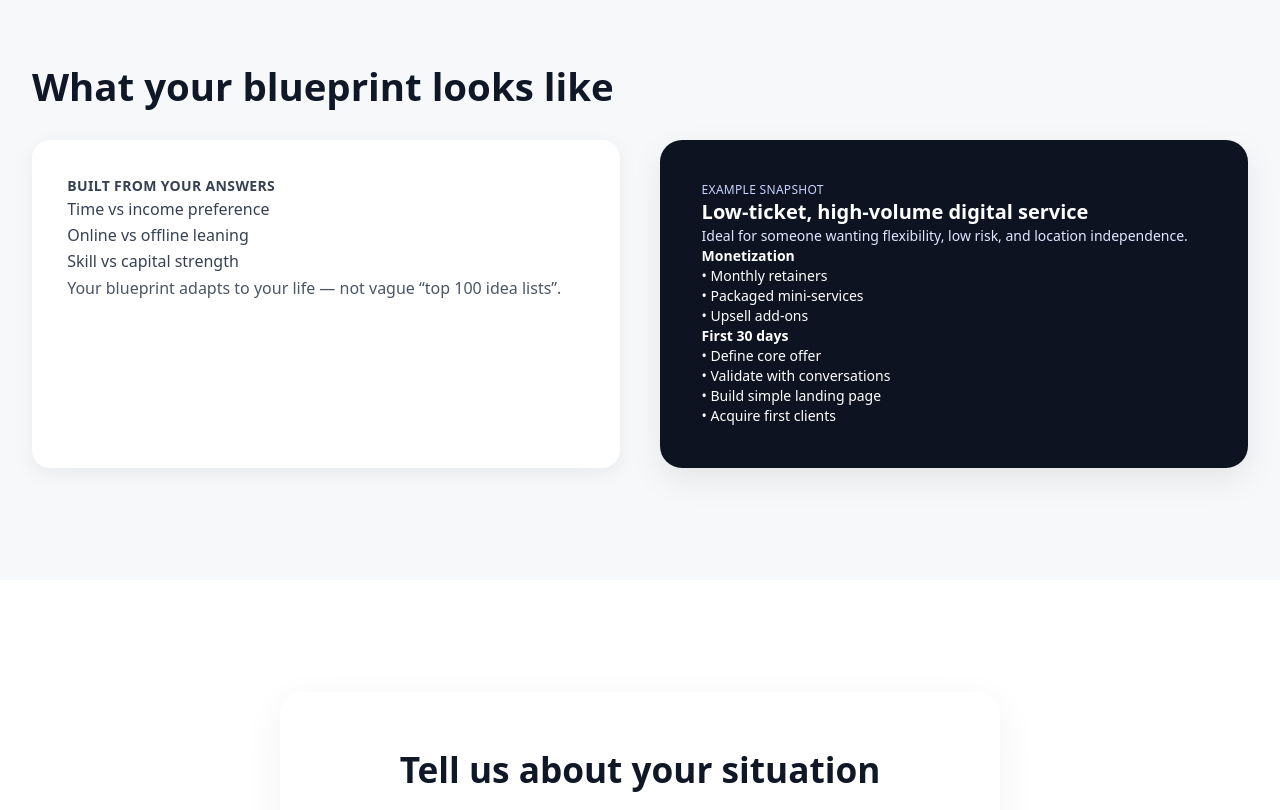
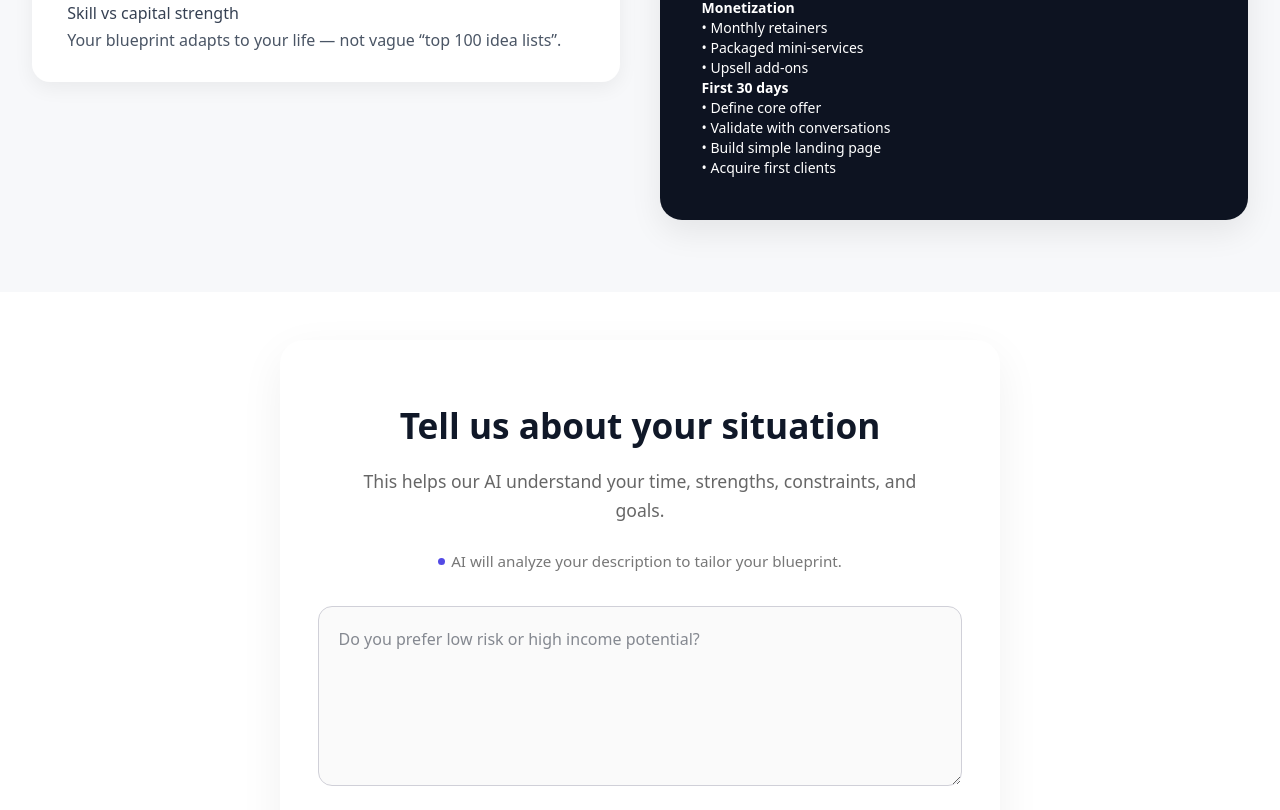
Before and after one commit to Miguel-0721/nicheroot, a Next.js app: page / in a window 1280 px wide. Shown: the part 1961-2771 px from the top of the page. Built offline with nearby package versions, Linux system fonts and the light colour scheme.

Commit message:
Saved current working version before editing AI input design

```diff
--- a/app/globals.css
+++ b/app/globals.css
@@ -17,7 +17,9 @@
   --card-shadow-lg: 0 12px 32px rgba(0,0,0,0.08);
 
   /* Layout */
-  --section-y: 7rem;
+  --section-y: 4.5rem;
+
+
   --container-width: 1280px;
 }
 
@@ -91,7 +93,7 @@ img {
 .section-title {
   font-size: 2.4rem;
   font-weight: 700;
-  margin-bottom: 1.4rem;
+  margin-bottom: 1.8rem;
 }
 
 .section-sub {
@@ -152,6 +154,12 @@ img {
   box-shadow: var(--card-shadow);
   transition: 0.25s ease;
 }
+
+/* Blueprint card alignment fix */
+.section-blueprint .card {
+  padding-bottom: 1.8rem;
+}
+
 
 .card:hover {
   transform: translateY(-3px);
@@ -325,3 +333,79 @@ img {
 .nav-btn:hover {
   filter: brightness(1.1);
 }
+.hero-img-wrapper {
+  margin-top: 1.8rem;
+}
+.section-blueprint {
+  padding-top: 3.5rem !important;  /* default 4.5rem → now slightly tighter */
+}
+.section-ai {
+  padding-top: 3rem !important;   /* default 4.5rem → slightly reduced */
+}
+/* AI HEADER ICON */
+.ai-icon {
+  display: block;
+  font-size: 2.3rem;
+  margin-bottom: 0.4rem;
+  text-align: center;
+}
+
+/* HINT LINE */
+.ai-input-hint {
+  text-align: center;
+  font-size: 0.95rem;
+  color: #777;
+  margin-top: -0.5rem;
+  margin-bottom: 2rem;
+  display: flex;
+  justify-content: center;
+  align-items: center;
+  gap: 6px;
+}
+
+/* ANIMATED DOT */
+.ai-dot {
+  width: 7px;
+  height: 7px;
+  background: var(--brand-500);
+  border-radius: 50%;
+  animation: pulse 1.6s infinite;
+}
+
+@keyframes pulse {
+  0% { transform: scale(1); opacity: 1; }
+  50% { transform: scale(1.6); opacity: 0.4; }
+  100% { transform: scale(1); opacity: 1; }
+}
+
+/* ENHANCED WRAPPER */
+.ai-input-wrapper {
+  max-width: 720px;
+  margin: 0 auto;
+  padding: 3.5rem 2.4rem;
+  background: white;
+  border-radius: 24px;
+  box-shadow: 0 14px 45px rgba(0,0,0,0.06);
+  transition: box-shadow 0.2s ease;
+}
+
+.ai-input-wrapper:hover {
+  box-shadow: 0 16px 55px rgba(0,0,0,0.08);
+}
+
+/* TEXTAREA FOCUS GLOW */
+.ai-textarea:focus {
+  border-color: var(--brand-500);
+  box-shadow: 0 0 0 3px rgba(79,70,229,0.15);
+  outline: none;
+}
+
+/* BUTTON IMPROVEMENT */
+.ai-start-btn {
+  transform: translateY(0);
+}
+
+.ai-start-btn:hover {
+  transform: translateY(-2px);
+  box-shadow: 0 6px 18px rgba(79,70,229,0.25);
+}
--- a/app/page.tsx
+++ b/app/page.tsx
@@ -1,7 +1,8 @@
 "use client";
 
 import Image from "next/image";
-import { useState } from "react";
+import { useState, useEffect } from "react";
+
 import { motion, AnimatePresence } from "framer-motion";
 import OptionCard from "@/components/OptionCard";
 
@@ -11,6 +12,27 @@ import { QuestionType, HistoryItem } from "@/types/question-types";
 const MAX_STEPS = 6;
 
 export default function Home() {
+
+  const placeholders = [
+    "Tell us about your background, skills, and goals...",
+    "How much time can you commit each week?",
+    "Do you prefer low risk or high income potential?",
+    "What lifestyle do you want your business to support?",
+    "Is there anything you want to avoid?"
+  ];
+
+  const [currentPlaceholder, setCurrentPlaceholder] = useState(placeholders[0]);
+
+  useEffect(() => {
+    let i = 0;
+    const interval = setInterval(() => {
+      i = (i + 1) % placeholders.length;
+      setCurrentPlaceholder(placeholders[i]);
+    }, 3000);
+
+    return () => clearInterval(interval);
+  }, []);
+
   const [illustrationLoaded, setIllustrationLoaded] = useState(false);
 
   // -------------------------------
@@ -187,7 +209,8 @@ export default function Home() {
             </div>
           </div>
 
-          <div className="flex-1 flex justify-end">
+          <div className="flex-1 flex justify-end hero-img-wrapper">
+
             {!illustrationLoaded && (
               <div className="w-[560px] h-[360px] rounded-2xl bg-[#f3f4ff] flex items-center justify-center text-sm text-gray-500 shadow-md">
                 Loading illustration…
@@ -273,11 +296,13 @@ export default function Home() {
       {/* -------------------------------
          BLUEPRINT EXAMPLES
       -------------------------------- */}
-      <section className="section bg-gray-section">
+      <section className="section section-blueprint bg-gray-section">
+
         <div className="container">
           <h2 className="section-title">What your blueprint looks like</h2>
 
-          <div className="grid grid-cols-1 lg:grid-cols-2 gap-10 mt-10">
+         <div className="grid grid-cols-1 lg:grid-cols-2 gap-10 mt-10 items-start">
+
             <div className="card">
               <h4 className="font-semibold text-sm uppercase tracking-wide text-gray-700">
                 Built from your answers
@@ -326,20 +351,29 @@ export default function Home() {
         </div>
       </section>
 
-      {/* -------------------------------
-         AI INPUT SECTION
-      -------------------------------- */}
-      <section className="section bg-white-section">
+    {/* ===============================
+    AI INPUT SECTION (PREMIUM)
+================================ */}
+<section className="section section-ai bg-white-section">
+  <div className="container">
     <div className="ai-input-wrapper">
-          <h2 className="ai-input-title">Tell us about your situation</h2>
+
+      <h2 className="ai-input-title">
+        Tell us about your situation
+      </h2>
 
       <p className="ai-input-sub">
-            Be honest — the more real your description is, the more accurate your blueprint becomes.
+        This helps our AI understand your time, strengths, constraints, and goals.
+      </p>
+
+      <p className="ai-input-hint">
+        <span className="ai-dot"></span>
+        AI will analyze your description to tailor your blueprint.
       </p>
 
       <textarea
         className="ai-textarea"
-            placeholder="For example: background, hours, budget, goals, what you want or don't want"
+        placeholder={currentPlaceholder}
         value={userInput}
         onChange={(e) => setUserInput(e.target.value)}
       />
@@ -347,8 +381,13 @@ export default function Home() {
       <button className="ai-start-btn" onClick={startFlow}>
         Start the 6 questions
       </button>
+
+    </div>
   </div>
 </section>
+
+
+
 
       {/* -------------------------------
          WHO IT'S FOR
```
Lines whose indentation alone changed are shown as unchanged.
